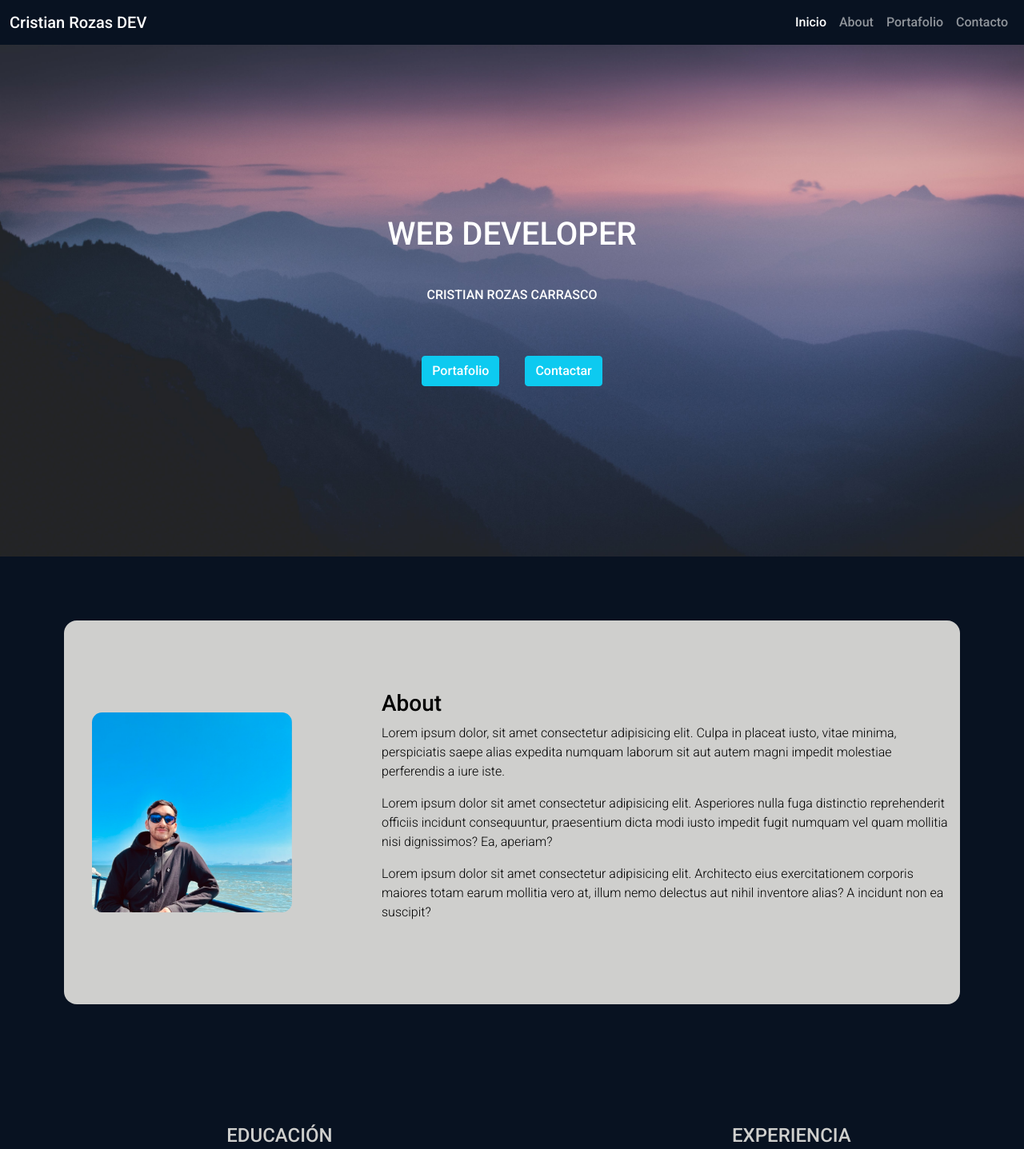
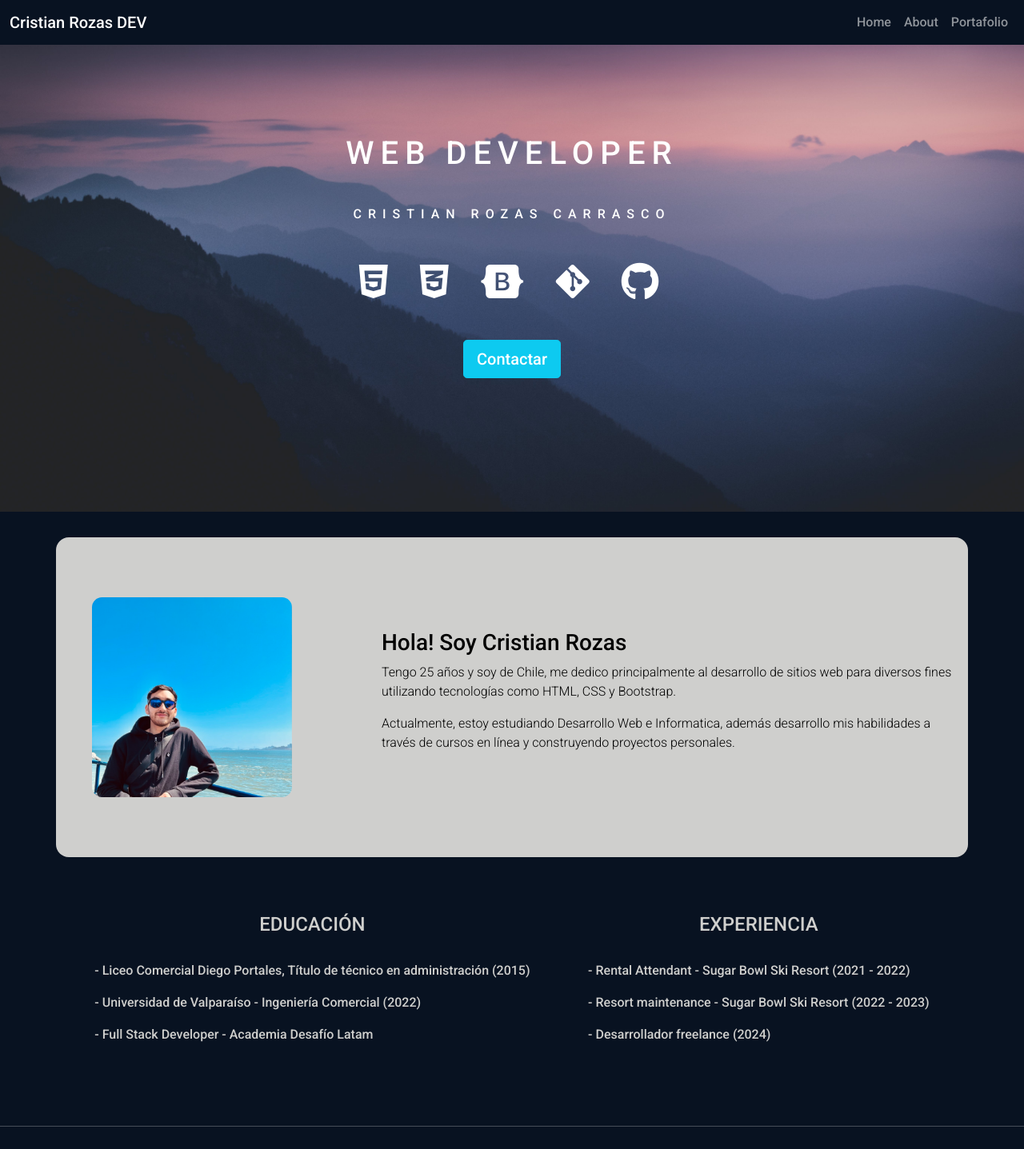
Before and after one commit to victor-yanez-chavarria/cristianrozas-cv, a plain HTML site: page index.html in a window 1280 px wide. Shown: the top 1437 px of the page at 80% size. Drawn offline with nearby package versions, Linux system fonts and the light colour scheme.

Commit message:
Se agregan íconos y se ajustan estilos

```diff
--- a/assets/css/style.css
+++ b/assets/css/style.css
@@ -6,6 +6,7 @@ body{
 .text-color{
     color: black;
 }
+
 
 .bienvenida{
     display: flex;
@@ -19,14 +20,16 @@ body{
     background-position: center;
     color: white;
     gap: 2rem;
+    letter-spacing: .5rem;
 }
+
 
 
 .boton-bienvenida{
     display: flex;
     justify-content: center;
-    gap: 2rem;
-    margin-top: 1rem;
+    align-items: end;
+    height: 4rem;
 }
 
 .boton-color{
@@ -34,12 +37,24 @@ body{
     font-weight: 500;
 }
 
+.bienvenida-iconos{
+    display: flex;
+    justify-content: center;
+    align-items: end;
+    gap: 2rem;
+}
+
 /* Acerca de mi */
 
 .contenedor{
+    display: flex;
+    justify-content: center;
+    align-items: center;
     background-color: #CFCFCD;
-    margin: 5rem;
+    margin: 0 auto;
+    margin-top: 2rem;
     border-radius: 1rem;
+    width: 80rem;
 }
 
 .contenedor-sobremi{
@@ -48,7 +63,7 @@ body{
     align-items: center;
     color: white;
     font-weight: 300;
-    height: 30rem;
+    height: 25rem;
     gap: 5rem;
 
 }
@@ -89,6 +104,10 @@ body{
 
 /* Portafolio */
 
+.contenedor-portafolio{
+    margin-top: 5rem;
+}
+
 .titulo-portafolio{
     font-weight: 500;
     color: white;
@@ -115,3 +134,7 @@ footer{
     align-items: center;
     gap: 2rem;
 }
+
+hr{
+    background-color: white;
+}
--- a/index.html
+++ b/index.html
@@ -16,13 +16,20 @@
       href="https://fonts.googleapis.com/css2?family=Roboto:wght@300;500&display=swap"
       rel="stylesheet"
     />
+    <script
+      src="https://kit.fontawesome.com/45de8d0977.js"
+      crossorigin="anonymous"
+    ></script>
     <link rel="stylesheet" href="./assets/css/style.css" />
     <title>Curriculum CR</title>
   </head>
   <body>
     <!-- Barra de navegación -->
-    <header>
-      <nav class="navbar navbar-expand-lg navbar-dark bg-muted">
+    <header id="#home">
+      <nav
+        class="navbar navbar-expand-lg navbar-dark fixed-top"
+        style="background-color: #081221"
+      >
         <div class="container-fluid">
           <a class="navbar-brand" href="#">Cristian Rozas DEV</a>
           <button
@@ -31,27 +38,19 @@
             data-bs-toggle="collapse"
             data-bs-target="#navbarSupportedContent"
             aria-controls="navbarSupportedContent"
-            aria-expanded="false"
-            aria-label="Toggle navigation"
           >
             <span class="navbar-toggler-icon"></span>
           </button>
           <div class="collapse navbar-collapse" id="navbarSupportedContent">
-            <ul class="navbar-nav ms-auto mb-2 mb-lg-0">
+            <ul class="navbar-nav ms-auto nav-pills">
               <li class="nav-item">
-                <a class="nav-link active" aria-current="page" href="#"
-                  >Inicio</a
-                >
+                <a class="nav-link" aria-current="page" href="#home">Home</a>
               </li>
               <li class="nav-item">
-                <a class="nav-link" aria-current="page" href="#">About</a>
+                <a class="nav-link" aria-current="page" href="#about">About</a>
               </li>
               <li class="nav-item">
-                <a class="nav-link" href="...">Portafolio</a>
-              </li>
-
-              <li class="nav-item">
-                <a class="nav-link" aria-current="page" href="#">Contacto</a>
+                <a class="nav-link" href="#portafolio">Portafolio</a>
               </li>
             </ul>
           </div>
@@ -61,48 +60,55 @@
     <!-- Imagen de fondo -->
     <section>
       <div class="bienvenida text-uppercase">
-        <h2 class="fs-1">Web Developer</h2>
+        <h2 class="fs-1 titulo-bienvenida">Web Developer</h2>
         <p>Cristian Rozas Carrasco</p>
+        <div class="bienvenida-iconos">
+          <div>
+            <i class="fa-brands fa-html5 fa-3x"></i>
+          </div>
+          <div>
+            <i class="fa-brands fa-css3-alt fa-3x"></i>
+          </div>
+          <div>
+            <i class="fa-brands fa-bootstrap fa-3x"></i>
+          </div>
+          <div>
+            <i class="fa-brands fa-git-alt fa-3x"></i>
+          </div>
+          <div>
+            <i class="fa-brands fa-github fa-3x"></i>
+          </div>
+        </div>
         <div class="boton-bienvenida">
-          <button type="button" class="btn btn-info boton-color">
-            Portafolio
-          </button>
-          <button type="button" class="btn btn-info boton-color">
+          <a href="https://wa.me/56944935788"
+            ><button type="button" class="btn btn-info btn-lg boton-color">
               Contactar
-          </button>
+            </button></a
+          >
         </div>
       </div>
     </section>
 
     <!-- Sobre mi -->
-    <section>
-      <div class="contenedor">
+    <section id="#about">
+      <div class="container contenedor">
         <div class="contenedor-sobremi">
           <div class="contenedor-foto">
             <img src="..." alt="" />
           </div>
           <div class="sobre-mi">
             <div class="text-color">
-              <h3>About</h3>
+              <h3>Hola! Soy Cristian Rozas</h3>
               <p>
-                Lorem ipsum dolor, sit amet consectetur adipisicing elit. Culpa
-                in placeat iusto, vitae minima, perspiciatis saepe alias
-                expedita numquam laborum sit aut autem magni impedit molestiae
-                perferendis a iure iste.
+                Tengo 25 años y soy de Chile, me dedico principalmente al
+                desarrollo de sitios web para diversos fines utilizando
+                tecnologías como HTML, CSS y Bootstrap.
               </p>
 
               <p>
-                Lorem ipsum dolor sit amet consectetur adipisicing elit.
-                Asperiores nulla fuga distinctio reprehenderit officiis incidunt
-                consequuntur, praesentium dicta modi iusto impedit fugit numquam
-                vel quam mollitia nisi dignissimos? Ea, aperiam?
-              </p>
-
-              <p>
-                Lorem ipsum dolor sit amet consectetur adipisicing elit.
-                Architecto eius exercitationem corporis maiores totam earum
-                mollitia vero at, illum nemo delectus aut nihil inventore alias?
-                A incidunt non ea suscipit?
+                Actualmente, estoy estudiando Desarrollo Web e Informatica,
+                además desarrollo mis habilidades a través de cursos en línea y
+                construyendo proyectos personales.
               </p>
             </div>
           </div>
@@ -112,7 +118,7 @@
 
     <!-- Más info -->
     <section>
-      <div class="contenedor-info">
+      <div class="contenedor-info container">
         <div>
           <h4 class="titulo-info">Educación</h4>
           <p>
@@ -131,10 +137,11 @@
         </div>
       </div>
     </section>
+    <hr />
 
     <!-- Portafolio -->
 
-    <section>
+    <section class="contenedor-portafolio" id="#portafolio">
       <h3 class="text-center m-3 mb-4 titulo-portafolio">Portafolio</h3>
 
       <div class="row mx-5 px-4">
@@ -193,8 +200,9 @@
     <!-- Formulario -->
 
     <footer>
-      <div class="contenedor-iconos">
-        <svg
+      <div class="contenedor-iconos" id="#seccion4">
+        <a href="mailto:cristianrozas.cr@gmail.com"
+          ><svg
             xmlns="http://www.w3.org/2000/svg"
             height="50"
             width="30"
@@ -203,9 +211,10 @@
             <!--!Font Awesome Free 6.5.1 by @fontawesome - https://fontawesome.com License - https://fontawesome.com/license/free Copyright 2024 Fonticons, Inc.-->
             <path
               d="M64 112c-8.8 0-16 7.2-16 16v22.1L220.5 291.7c20.7 17 50.4 17 71.1 0L464 150.1V128c0-8.8-7.2-16-16-16H64zM48 212.2V384c0 8.8 7.2 16 16 16H448c8.8 0 16-7.2 16-16V212.2L322 328.8c-38.4 31.5-93.7 31.5-132 0L48 212.2zM0 128C0 92.7 28.7 64 64 64H448c35.3 0 64 28.7 64 64V384c0 35.3-28.7 64-64 64H64c-35.3 0-64-28.7-64-64V128z"
-          />
-        </svg>
-        <svg
+            /></svg
+        ></a>
+        <a href="https://www.instagram.com/crenz.rz"
+          ><svg
             xmlns="http://www.w3.org/2000/svg"
             height="50"
             width="30"
@@ -214,9 +223,10 @@
             <!--!Font Awesome Free 6.5.1 by @fontawesome - https://fontawesome.com License - https://fontawesome.com/license/free Copyright 2024 Fonticons, Inc.-->
             <path
               d="M224.1 141c-63.6 0-114.9 51.3-114.9 114.9s51.3 114.9 114.9 114.9S339 319.5 339 255.9 287.7 141 224.1 141zm0 189.6c-41.1 0-74.7-33.5-74.7-74.7s33.5-74.7 74.7-74.7 74.7 33.5 74.7 74.7-33.6 74.7-74.7 74.7zm146.4-194.3c0 14.9-12 26.8-26.8 26.8-14.9 0-26.8-12-26.8-26.8s12-26.8 26.8-26.8 26.8 12 26.8 26.8zm76.1 27.2c-1.7-35.9-9.9-67.7-36.2-93.9-26.2-26.2-58-34.4-93.9-36.2-37-2.1-147.9-2.1-184.9 0-35.8 1.7-67.6 9.9-93.9 36.1s-34.4 58-36.2 93.9c-2.1 37-2.1 147.9 0 184.9 1.7 35.9 9.9 67.7 36.2 93.9s58 34.4 93.9 36.2c37 2.1 147.9 2.1 184.9 0 35.9-1.7 67.7-9.9 93.9-36.2 26.2-26.2 34.4-58 36.2-93.9 2.1-37 2.1-147.8 0-184.8zM398.8 388c-7.8 19.6-22.9 34.7-42.6 42.6-29.5 11.7-99.5 9-132.1 9s-102.7 2.6-132.1-9c-19.6-7.8-34.7-22.9-42.6-42.6-11.7-29.5-9-99.5-9-132.1s-2.6-102.7 9-132.1c7.8-19.6 22.9-34.7 42.6-42.6 29.5-11.7 99.5-9 132.1-9s102.7-2.6 132.1 9c19.6 7.8 34.7 22.9 42.6 42.6 11.7 29.5 9 99.5 9 132.1s2.7 102.7-9 132.1z"
-          />
-        </svg>
-        <svg
+            /></svg
+        ></a>
+        <a href="https://github.com/Crenz98"
+          ><svg
             xmlns="http://www.w3.org/2000/svg"
             height="50"
             width="30"
@@ -225,8 +235,8 @@
             <!--!Font Awesome Free 6.5.1 by @fontawesome - https://fontawesome.com License - https://fontawesome.com/license/free Copyright 2024 Fonticons, Inc.-->
             <path
               d="M165.9 397.4c0 2-2.3 3.6-5.2 3.6-3.3 .3-5.6-1.3-5.6-3.6 0-2 2.3-3.6 5.2-3.6 3-.3 5.6 1.3 5.6 3.6zm-31.1-4.5c-.7 2 1.3 4.3 4.3 4.9 2.6 1 5.6 0 6.2-2s-1.3-4.3-4.3-5.2c-2.6-.7-5.5 .3-6.2 2.3zm44.2-1.7c-2.9 .7-4.9 2.6-4.6 4.9 .3 2 2.9 3.3 5.9 2.6 2.9-.7 4.9-2.6 4.6-4.6-.3-1.9-3-3.2-5.9-2.9zM244.8 8C106.1 8 0 113.3 0 252c0 110.9 69.8 205.8 169.5 239.2 12.8 2.3 17.3-5.6 17.3-12.1 0-6.2-.3-40.4-.3-61.4 0 0-70 15-84.7-29.8 0 0-11.4-29.1-27.8-36.6 0 0-22.9-15.7 1.6-15.4 0 0 24.9 2 38.6 25.8 21.9 38.6 58.6 27.5 72.9 20.9 2.3-16 8.8-27.1 16-33.7-55.9-6.2-112.3-14.3-112.3-110.5 0-27.5 7.6-41.3 23.6-58.9-2.6-6.5-11.1-33.3 2.6-67.9 20.9-6.5 69 27 69 27 20-5.6 41.5-8.5 62.8-8.5s42.8 2.9 62.8 8.5c0 0 48.1-33.6 69-27 13.7 34.7 5.2 61.4 2.6 67.9 16 17.7 25.8 31.5 25.8 58.9 0 96.5-58.9 104.2-114.8 110.5 9.2 7.9 17 22.9 17 46.4 0 33.7-.3 75.4-.3 83.6 0 6.5 4.6 14.4 17.3 12.1C428.2 457.8 496 362.9 496 252 496 113.3 383.5 8 244.8 8zM97.2 352.9c-1.3 1-1 3.3 .7 5.2 1.6 1.6 3.9 2.3 5.2 1 1.3-1 1-3.3-.7-5.2-1.6-1.6-3.9-2.3-5.2-1zm-10.8-8.1c-.7 1.3 .3 2.9 2.3 3.9 1.6 1 3.6 .7 4.3-.7 .7-1.3-.3-2.9-2.3-3.9-2-.6-3.6-.3-4.3 .7zm32.4 35.6c-1.6 1.3-1 4.3 1.3 6.2 2.3 2.3 5.2 2.6 6.5 1 1.3-1.3 .7-4.3-1.3-6.2-2.2-2.3-5.2-2.6-6.5-1zm-11.4-14.7c-1.6 1-1.6 3.6 0 5.9 1.6 2.3 4.3 3.3 5.6 2.3 1.6-1.3 1.6-3.9 0-6.2-1.4-2.3-4-3.3-5.6-2z"
-          />
-        </svg>
+            /></svg
+        ></a>
       </div>
       <script
         src="https://cdn.jsdelivr.net/npm/bootstrap@5.0.2/dist/js/bootstrap.bundle.min.js"
```
Also changed, not shown: assets/img/732212.png (added), assets/img/bootstrap.svg (added), assets/img/file-type-css-icon-1806x2048-r5fwjl3p.png (added), assets/img/git.svg (added). Lines whose indentation alone changed are shown as unchanged.
